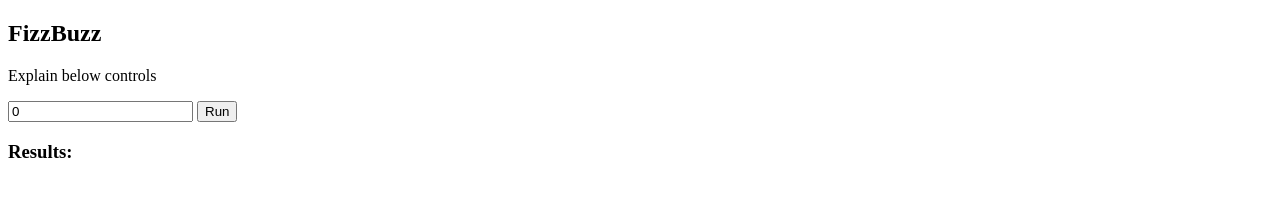
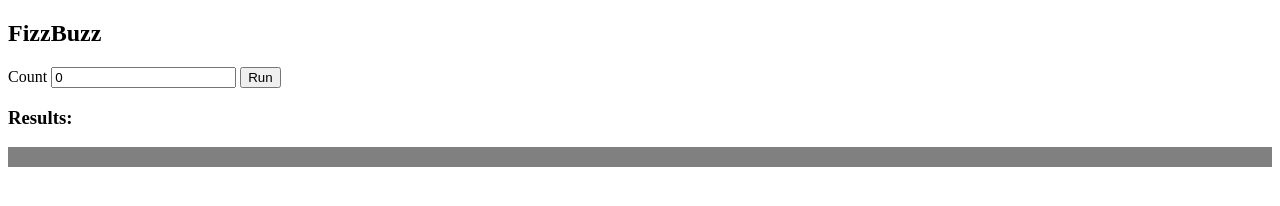
Before and after one commit to vandrela2/mob-exercise-fizz-buzz, a website: page index.html in a window 1280 px wide. Drawn offline with Linux system fonts and the light colour scheme.

Commit message:
Refactor initial index file

```diff
--- a/index.html
+++ b/index.html
@@ -9,12 +9,12 @@
 </head>
 <body>
     <h2>FizzBuzz</h2>
-    <p>Explain below controls</p>
     <label>
+        Count
         <input type="number" min="0" value="0"/>
-        <button>Run</button>
-        <h3>Results:</h3>
-        <p></p>
     </label>
+    <button>Run</button>
+    <h3>Results:</h3>
+    <p id="results" style="background: gray; color: white;padding: 10px;"></p>
 </body>
 </html>
```
